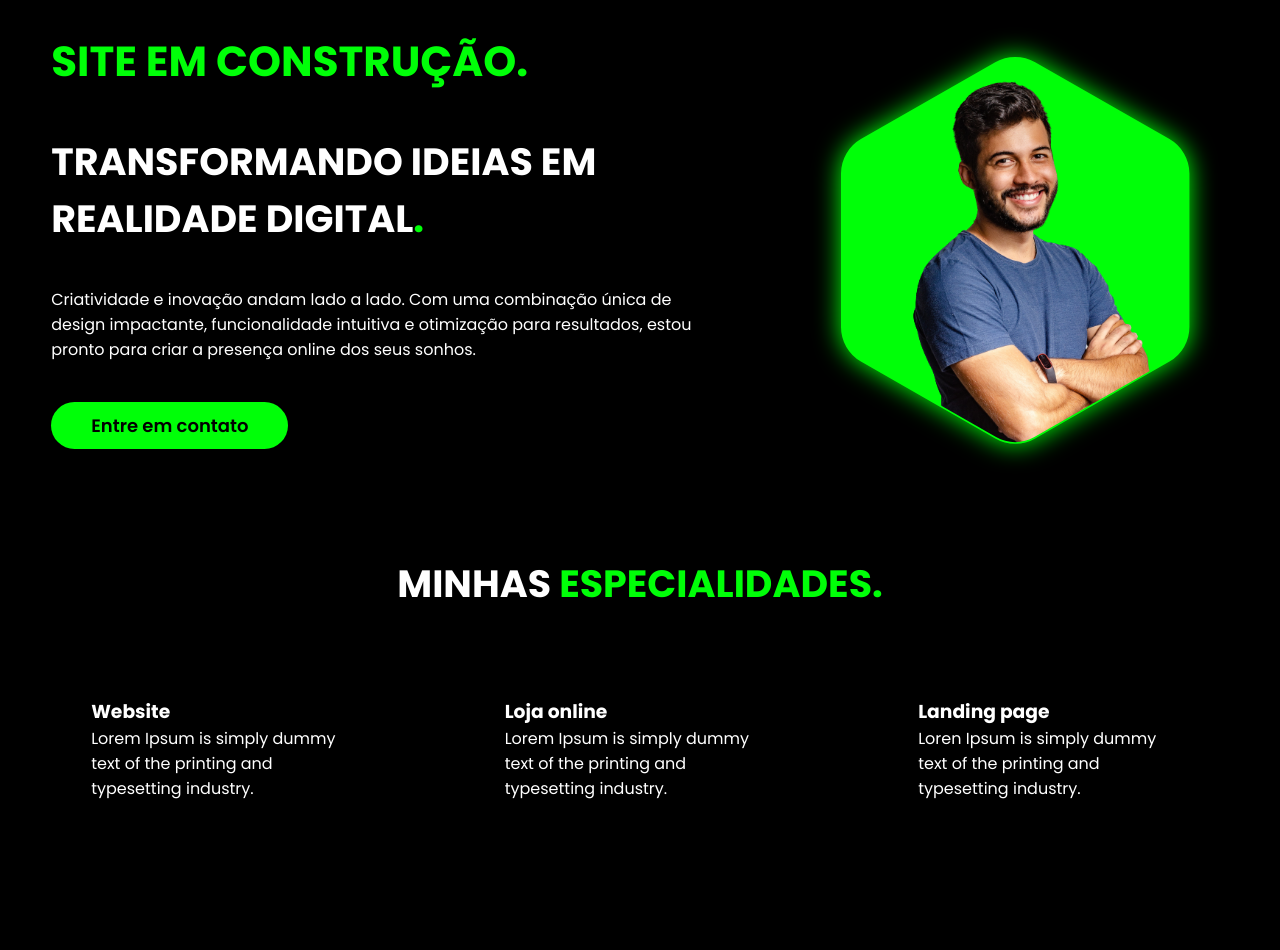
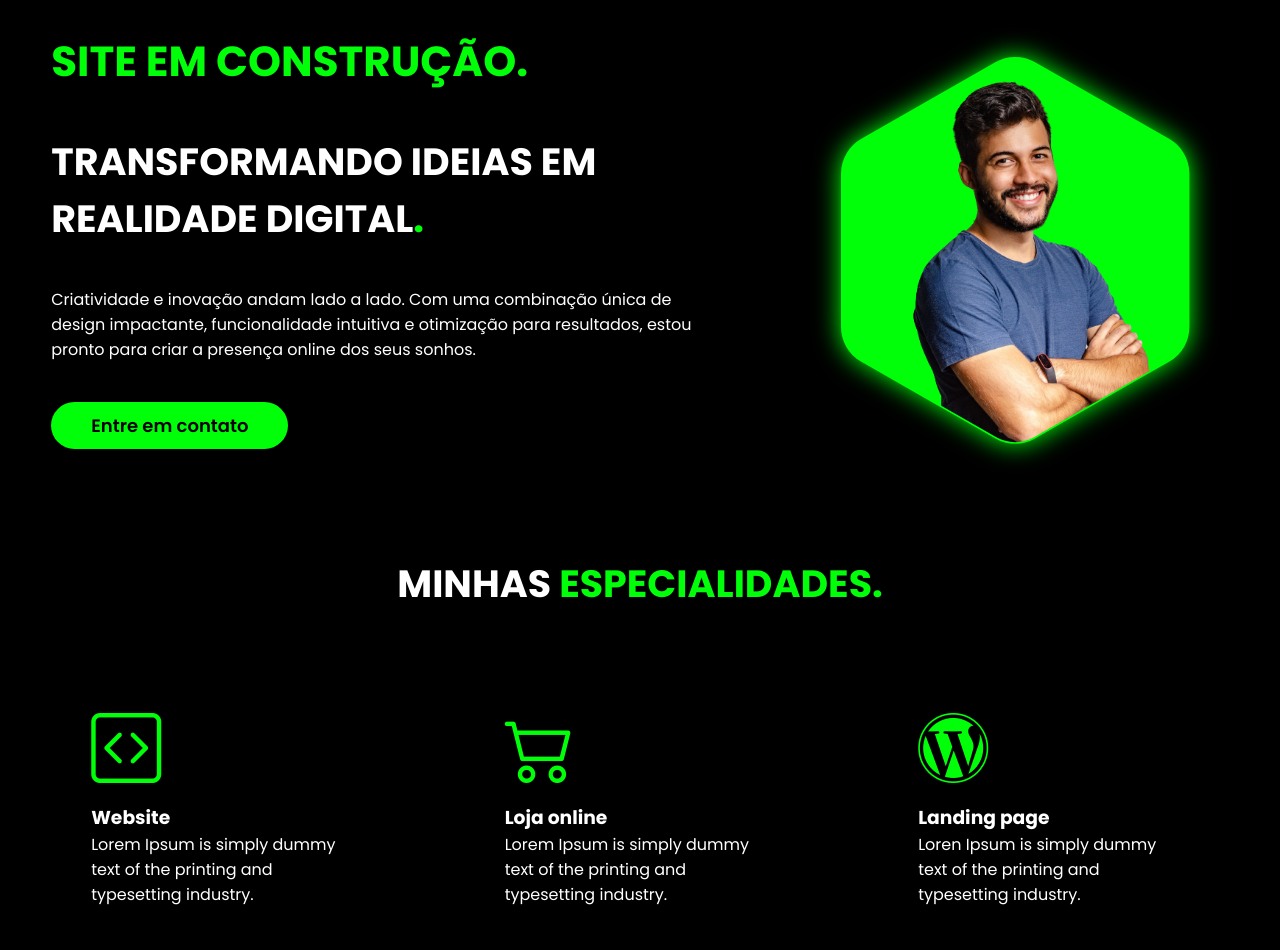
Before and after one commit to WeversonSGusmao/Portifolio, a plain HTML site: page index.html in a window 1280 px wide. Shown: the part 223-1173 px from the top of the page. Before the commit the page ends 1104 px from the top, so only its background shows below. Drawn offline with nearby package versions, Linux system fonts and the light colour scheme.

Commit message:
Update index.html

```diff
--- a/index.html
+++ b/index.html
@@ -8,9 +8,8 @@
     <link rel="preconnect" href="https://fonts.gstatic.com" crossorigin>
     <link href="https://fonts.googleapis.com/css2?family=Poppins:ital,wght@0,100;0,200;0,300;0,400;0,500;0,600;0,700;0,800;0,900;1,100;1,200;1,300;1,400;1,500;1,600;1,700;1,800;1,900&display=swap" rel="stylesheet">
   <!-- FIM DO GOOGLE FONTS-->
-
-<link  href="https://cdn.jsdelivr.net/npm/bootstrap-icons@1.11.3/font/bootstrap-icons.min.css">
-  <link rel="stylesheet" href="css/style.css">
+<link rel="stylesheet" href="https://cdn.jsdelivr.net/npm/bootstrap-icons@1.11.3/font/bootstrap-icons.min.css">
+<link rel="stylesheet" href="css/style.css">
   <title>Agência WSN</title>
 </head>
   <body>
```
